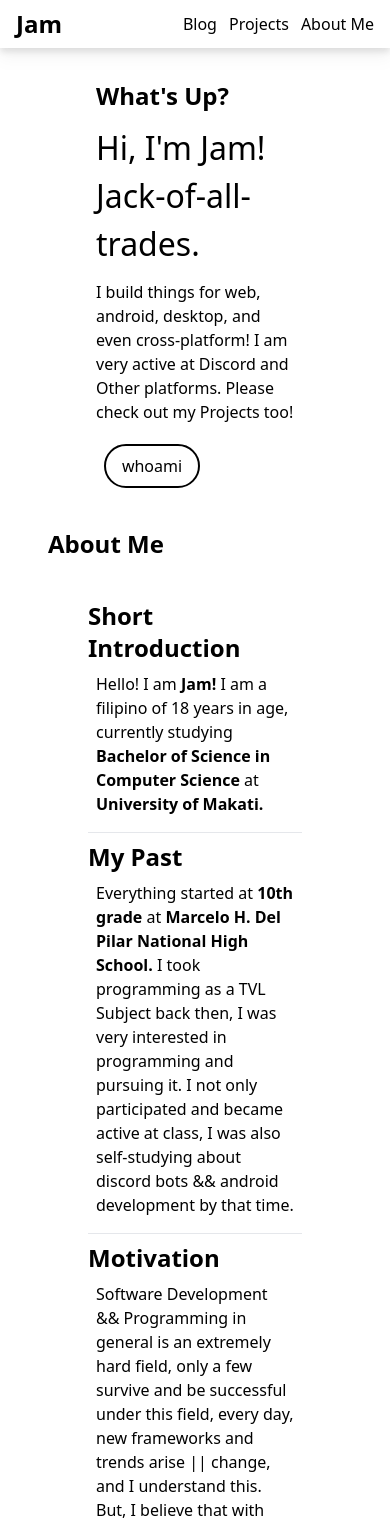
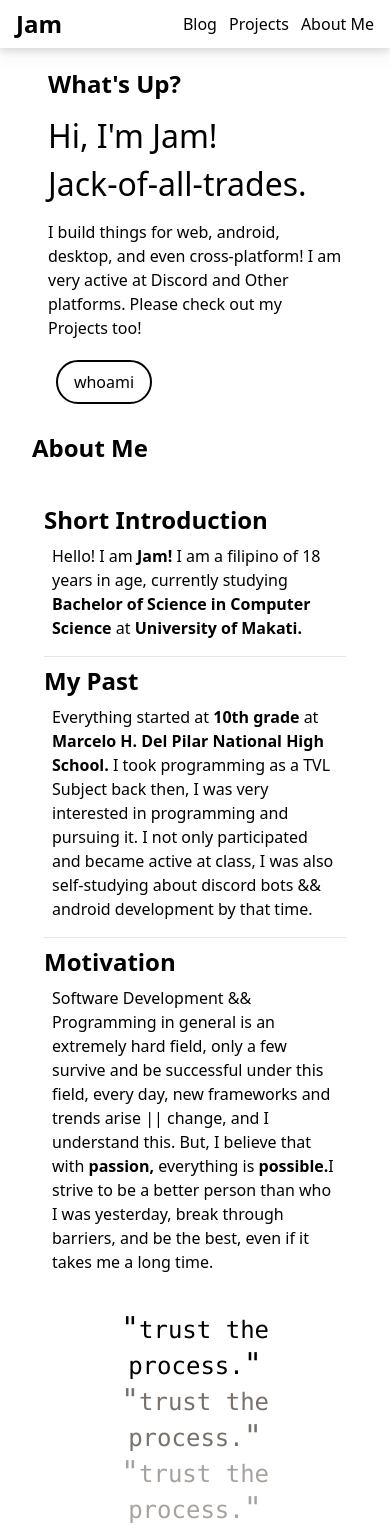
Before and after one commit to JamTheDev/personal-web, a Next.js app: page / in a window 390 px wide. Shown: the top 1526 px of the page. Built offline with nearby package versions, Linux system fonts and the light colour scheme.

Commit message:
feat: improved mobile responsiveness

```diff
--- a/components/footer.tsx
+++ b/components/footer.tsx
@@ -7,9 +7,9 @@ import Button from "./input/button";
 const Footer: FunctionComponent = () => {
     return (
         <>
-            <div className='relative bottom-0 grid lg:md:grid-cols-2 grid-cols-1 px-12 bg-gradient-to-l from-purple-400 to-purple-800'>
+            <div className='relative bottom-0 grid lg:grid-cols-2 md:grid-cols-2 grid-cols-1 px-12 bg-gradient-to-l from-purple-400 to-purple-800'>
                 <div className='relative bottom-5 col-span-1 bg-purple-400 p-4 rounded-md drop-shadow-lg'>
-                    <span className='font-bold text-4xl'> INTERESTED? </span>
+                    <span className='font-bold px-2 lg:text-3xl text-xl'> INTERESTED? </span>
                     <div className='px-6 py-3 flex flex-col gap-3'>
                         <Button
                             onClick={() => window.open("https://mail.google.com/mail/?view=cm&fs=1&tf=1&to=geod332@gmail.com", "_blank")}
--- a/pages/index.tsx
+++ b/pages/index.tsx
@@ -21,7 +21,7 @@ const Home: NextPage = () => {
 const SplashScreen: FunctionComponent = () => {
   return (
     <>
-      <div className='grid lg:grid-cols-3 grid-cols-1 p-12'>
+      <div className='grid lg:grid-cols-3 grid-cols-1 lg:p-12 md:p-10 p-0'>
         <div className='lg:col-span-2 md:col-span-2 col-span-1'>
           <div className='p-12 mt-12 flex flex-col justify-center gap-3 h-96'>
             <span className='lg:text-3xl md:text-text-2xl text-2xl font-bold'>What&apos;s Up?</span>
@@ -53,9 +53,9 @@ const SplashScreen: FunctionComponent = () => {
 const AboutMe: FunctionComponent = () => {
   return (
     <>
-      <div className='px-12'>
+      <div className='lg:px-12 px-8'>
         <span className='text-2xl font-bold'>About Me</span>
-        <div className='lg:columns-2 md:columns-2 px-10 py-8 w-full'>
+        <div className='lg:columns-2 md:columns-2 lg:px-10 md:px-7 px-3 py-8 w-full'>
           <div className='row-span-1'>
             <div className='py-2'>
               <div>
@@ -219,12 +219,12 @@ const ExperienceSection: FunctionComponent = () => {
   }
 
   return (
-    <div className='px-12 py-6'>
+    <div className='lg:px-12 md:px-10 px-5 py-8'>
       <span className='font-bold text-2xl'>
         Experience
       </span>
 
-      <div className='w-full px-10 py-8 flex flex-col'>
+      <div className='w-full lg:px-10 md:px-8 px-5 py-8 flex flex-col'>
         <span>
           For the past 3 years, I have been learning frameworks, libraries, and various programming languages
           to help me jumpstart my career as a software developer. As a result, I have a huge array of knowledge in different
```
